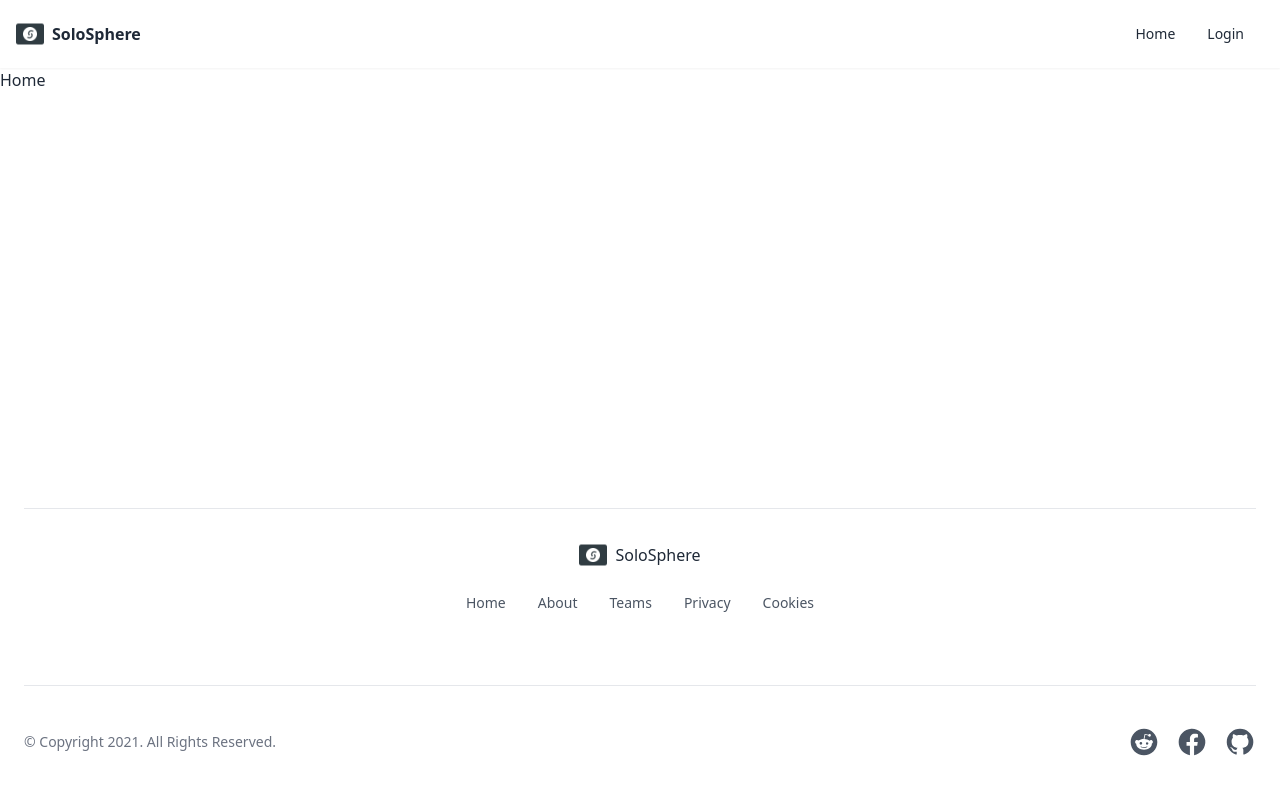
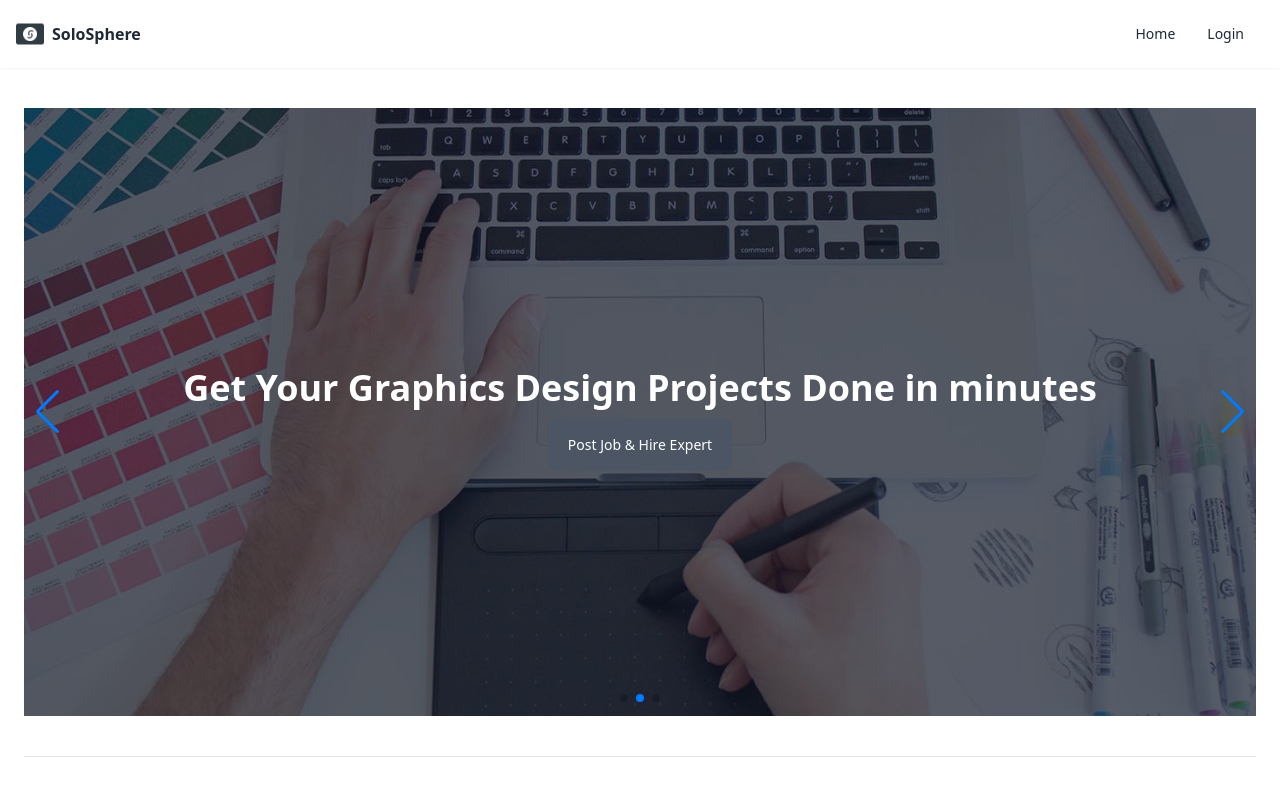
Before and after one commit to JuborajSujon/solosphere, a React (Vite) app in the folder client/: page / in a window 1280 px wide. Shown: the top 790 px of the page. Built offline with nearby package versions, Linux system fonts and the light colour scheme; no server answers.

Commit message:
Added carousel on home page

```diff
--- /dev/null
+++ b/client/src/components/Carousel.jsx
@@ -0,0 +1,55 @@
+// Import Swiper React components
+import { Swiper, SwiperSlide } from "swiper/react";
+
+// Import Swiper styles
+import "swiper/css";
+import "swiper/css/pagination";
+import "swiper/css/navigation";
+
+// import required modules
+import { Autoplay, Pagination, Navigation } from "swiper/modules";
+import Slide from "./Slide";
+
+import bgimg1 from "../assets/images/carousel1.jpg";
+import bgimg2 from "../assets/images/carousel2.jpg";
+import bgimg3 from "../assets/images/carousel3.jpg";
+
+export default function Carousel() {
+  return (
+    <div className="container px-6 py-10 mx-auto">
+      <Swiper
+        spaceBetween={30}
+        centeredSlides={true}
+        loop={true}
+        autoplay={{
+          delay: 5000,
+          disableOnInteraction: false,
+        }}
+        pagination={{
+          clickable: true,
+        }}
+        navigation={true}
+        modules={[Autoplay, Pagination, Navigation]}
+        className="mySwiper">
+        <SwiperSlide>
+          <Slide
+            image={bgimg1}
+            text="Get Your Web Development Projects Done in minutes"
+          />
+        </SwiperSlide>
+        <SwiperSlide>
+          <Slide
+            image={bgimg2}
+            text="Get Your Graphics Design Projects Done in minutes"
+          />
+        </SwiperSlide>
+        <SwiperSlide>
+          <Slide
+            image={bgimg3}
+            text="Start Your Digital Marketing Campaigns up n running"
+          />
+        </SwiperSlide>
+      </Swiper>
+    </div>
+  );
+}
--- /dev/null
+++ b/client/src/components/Slide.jsx
@@ -0,0 +1,27 @@
+import { Link } from "react-router-dom";
+
+const Slide = ({ image, text }) => {
+  return (
+    <div
+      className="w-full bg-center bg-cover h-[38rem]"
+      style={{
+        backgroundImage: `url(${image})`,
+      }}>
+      <div className="flex items-center justify-center w-full h-full bg-gray-900/70">
+        <div className="text-center">
+          <h1 className="text-3xl font-semibold text-white lg:text-4xl">
+            {text}
+          </h1>
+          <br />
+          <Link
+            to="/add-job"
+            className="w-full px-5 py-4 mt-4 text-sm font-medium text-white capitalize transition-colors duration-300 transform bg-gray-600 rounded-md lg:w-auto hover:bg-gray-500 focus:outline-none focus:bg-gray-500">
+            Post Job & Hire Expert
+          </Link>
+        </div>
+      </div>
+    </div>
+  );
+};
+
+export default Slide;
--- a/client/src/pages/Home.jsx
+++ b/client/src/pages/Home.jsx
@@ -1,5 +1,11 @@
+import Carousel from "../components/Carousel";
+
 const Home = () => {
-  return <div>Home</div>;
+  return (
+    <div>
+      <Carousel />
+    </div>
+  );
 };
 
 export default Home;
```
